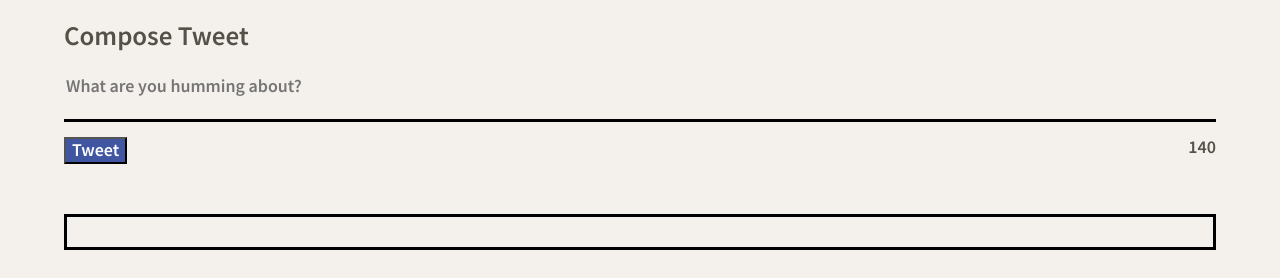
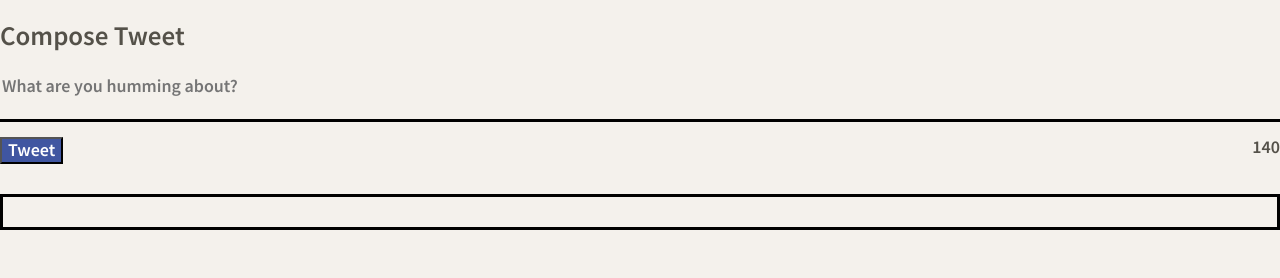
Before and after one commit to BMike84/tweeter, a website: page public/index.html in a window 1280 px wide. Shown: the part 522-800 px from the top of the page. Drawn offline with nearby package versions, Linux system fonts and the light colour scheme.

Commit message:
removed unused code and put #container in layout.css instead

```diff
--- a/public/styles/new-tweet.css
+++ b/public/styles/new-tweet.css
@@ -1,17 +1,6 @@
-#container{
-  margin: 0 auto;
-  width: 90%;
-  display: flex;
-  flex-direction: column;
-  background-color: #f4f1ec;
-}
-
 .new-tweet {
   margin-bottom: 30px;
 }
-/* label {
-  color: #54514970;
- } */
 
  #tweet-text {
   margin: 0 auto;
```
